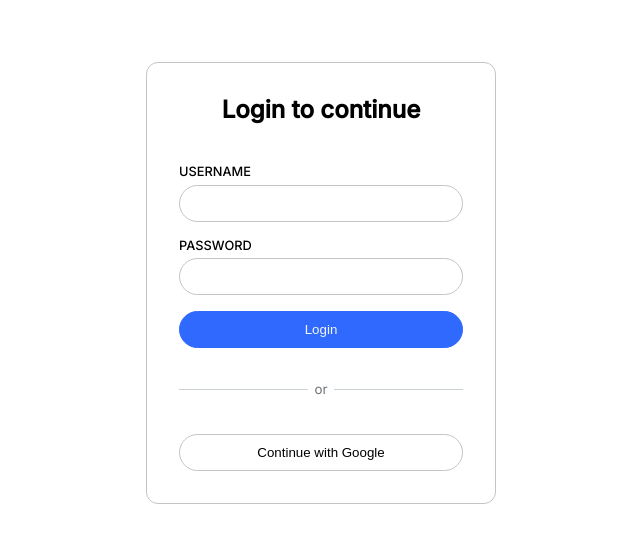
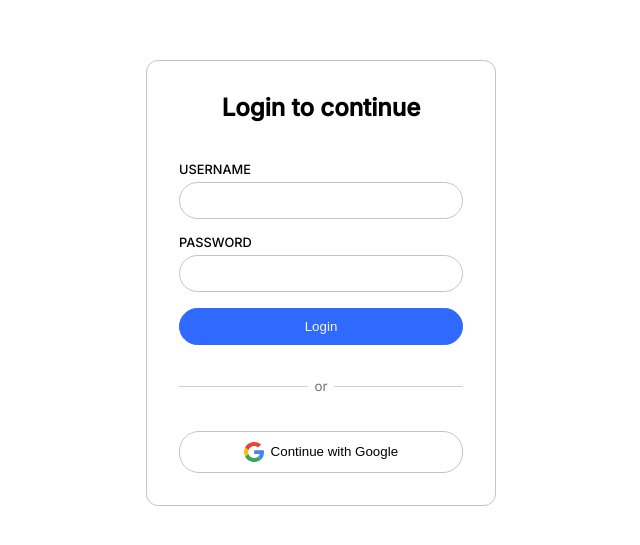
Before and after one commit to Lexeor/pay-vault, a React (Create React App) app: page /login in a window 1280 px wide. Shown: the part 117-662 px from the top of the page, without its empty margins (319-959 px from the left). Built offline with nearby package versions, Linux system fonts and the light colour scheme.

Commit message:
verification fields redesign + added google svg

```diff
--- a/src/components/Login.tsx
+++ b/src/components/Login.tsx
@@ -62,6 +62,7 @@ function Login({}: Props) {
         <Form>
           <div className="login-panel">
             <h1>Login to continue</h1>
+            <div className="form-field">
               <label htmlFor="label-name">Username</label>
               <Field name="username" type="text" className="form-control" />
               <ErrorMessage
@@ -69,6 +70,8 @@ function Login({}: Props) {
                 component="div"
                 className="alert alert-danger"
               />
+            </div>
+            <div className="form-field">
               <label htmlFor="label-password">Password</label>
               <Field name="password" type="password" className="form-control" />
               <ErrorMessage
@@ -76,6 +79,7 @@ function Login({}: Props) {
                 component="div"
                 className="alert alert-danger"
               />
+            </div>
             <button type="submit" className="btn-primary">
               Login
             </button>
@@ -83,7 +87,8 @@ function Login({}: Props) {
               <span className="text-in-separator">or</span>
             </div>
             <button type="button" className="btn-secondary">
-              Continue with Google
+              <img src={`icons/google.svg`} alt="icon" />
+              <span>Continue with Google</span>
             </button>
           </div>
         </Form>
--- a/src/styles/_login.scss
+++ b/src/styles/_login.scss
@@ -1,5 +1,21 @@
 form {
   width: 80%;
+}
+
+.form-field {
+  position: relative;
+  display: flex;
+  flex-direction: column;
+
+  .alert {
+    position: absolute;
+    top: 0;
+    right: 0;
+    font-size: 0.8em;
+    text-transform: uppercase;
+    font-weight: 500;
+    color: red;
+  }
 }
 
 .login-panel {
@@ -21,7 +37,7 @@ form {
   }
 
   label {
-    margin-bottom: -0.8em;
+    margin-bottom: 0.4em;
     font-size: 0.8em;
     text-transform: uppercase;
     font-weight: 500;
--- a/src/styles/main.css
+++ b/src/styles/main.css
@@ -51,6 +51,21 @@ form {
   width: 80%;
 }
 
+.form-field {
+  position: relative;
+  display: flex;
+  flex-direction: column;
+}
+.form-field .alert {
+  position: absolute;
+  top: 0;
+  right: 0;
+  font-size: 0.8em;
+  text-transform: uppercase;
+  font-weight: 500;
+  color: red;
+}
+
 .login-panel {
   display: flex;
   flex-direction: column;
@@ -68,7 +83,7 @@ form {
   padding: 10px;
 }
 .login-panel label {
-  margin-bottom: -0.8em;
+  margin-bottom: 0.4em;
   font-size: 0.8em;
   text-transform: uppercase;
   font-weight: 500;
@@ -165,6 +180,14 @@ form {
 }
 
 .btn-secondary {
+  display: flex;
+  flex-direction: row;
+  justify-content: center;
+  align-items: center;
+  gap: 0.5em;
   border: 1px solid #c4c4c4;
   background-color: white;
+}
+.btn-secondary img {
+  width: 1.5em;
 }/*# sourceMappingURL=main.css.map */
--- a/src/styles/main.scss
+++ b/src/styles/main.scss
@@ -79,6 +79,15 @@ h4 {
 }
 
 .btn-secondary {
+  display: flex;
+  flex-direction: row;
+  justify-content: center;
+  align-items: center;
+  gap: 0.5em;
   border: 1px solid $color-separator;
   background-color: white;
+
+  img {
+    width: 1.5em;
+  }
 }
```
Also changed, not shown: public/icons/google.svg (added), 1 other file (tests, documents, lock files or other folders). Lines whose indentation alone changed are shown as unchanged.
